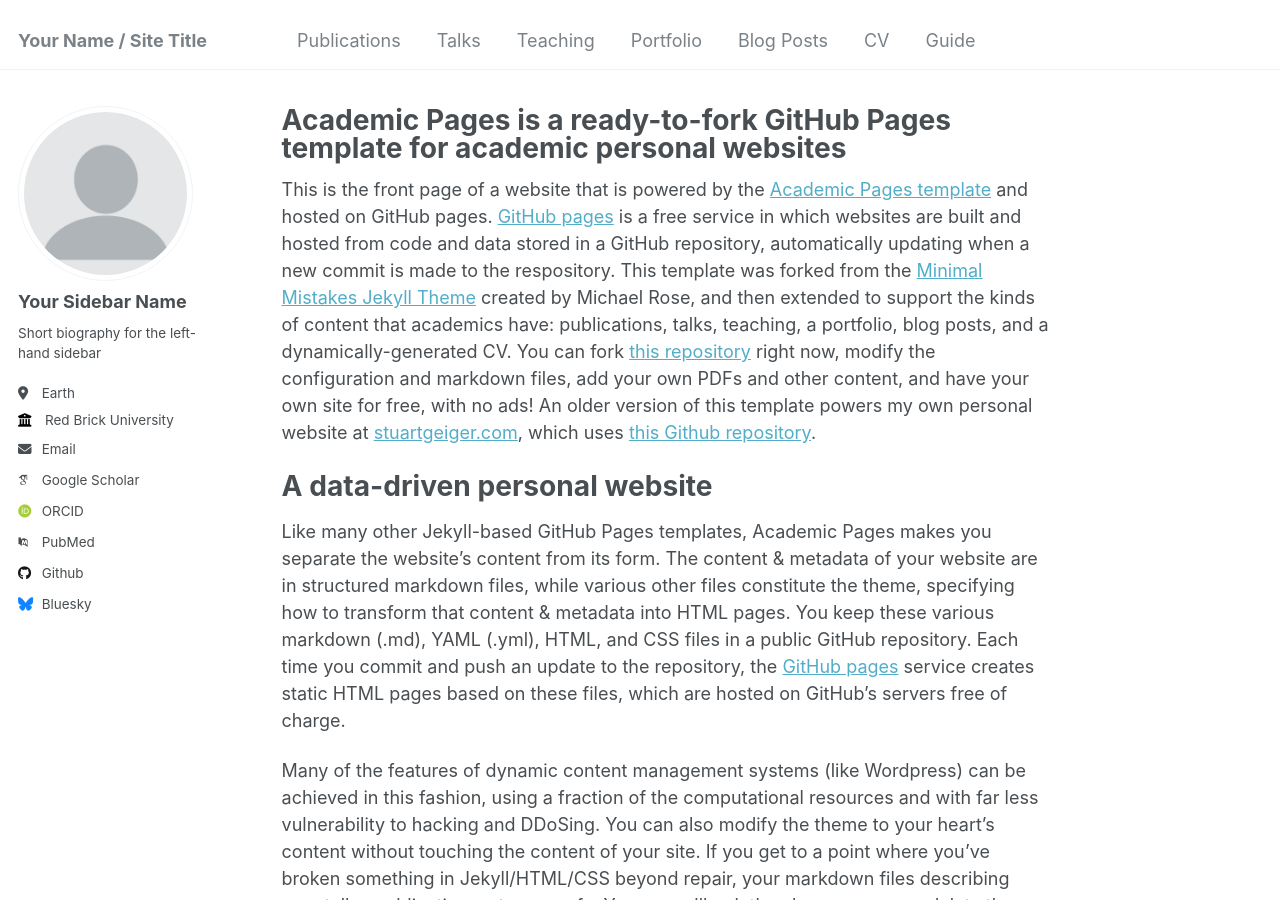
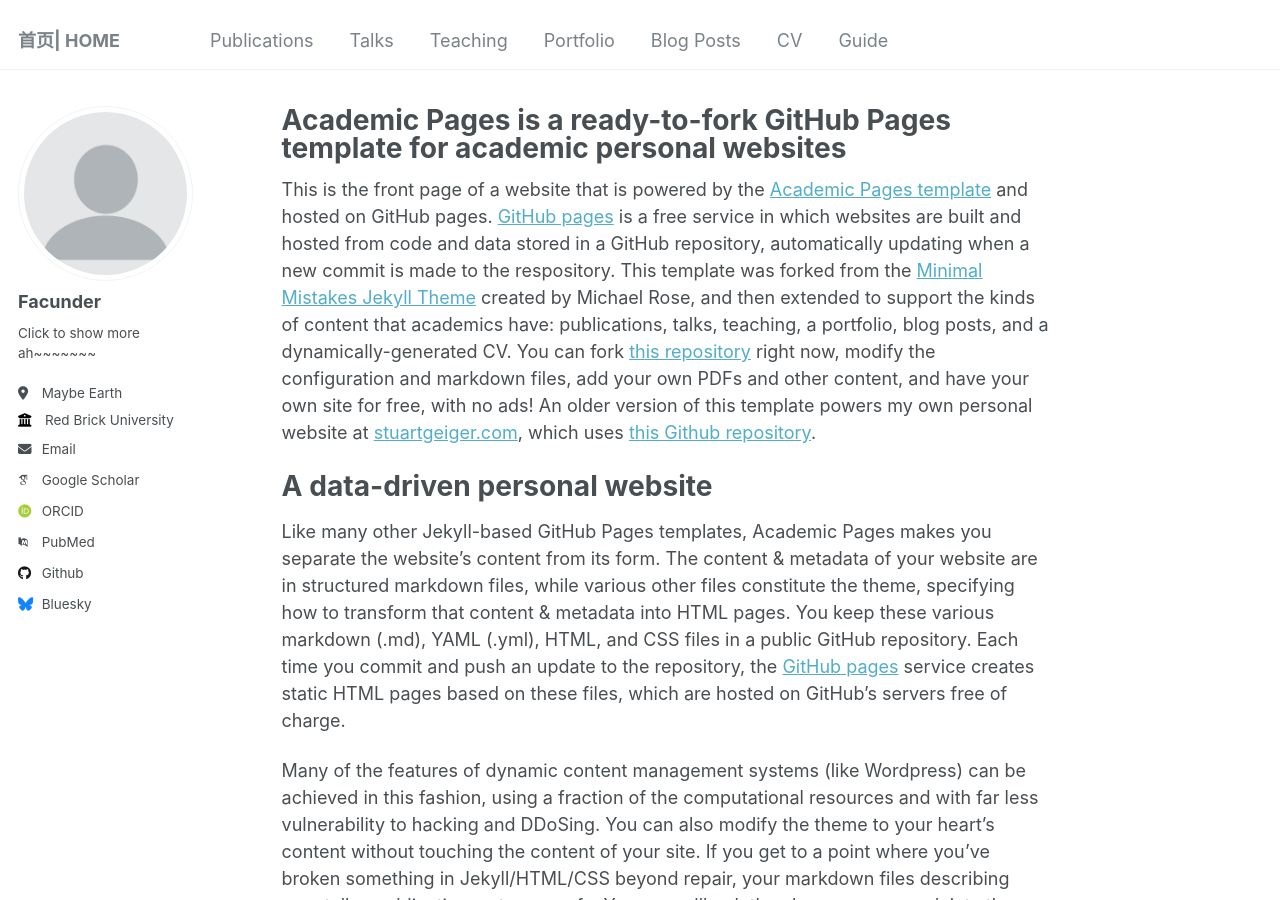
Before and after one commit to Facunder/Facunder.github.io, a Jekyll site: the page built from _pages/about.md, in a window 1280 px wide and 900 px high. Built offline with Jekyll 4.4.1, drawn with Linux system fonts in a browser that asks for light colours; some web fonts are replaced.

Commit message:
Update _config.yml

```diff
--- a/_config.yml
+++ b/_config.yml
@@ -8,7 +8,7 @@
 
 # Basic Site Settings
 locale                   : "en-US"
-title                    : "Your Name / Site Title"
+title                    : "首页| HOME"
 title_separator          : "-"
 name                     : &name "Your Name"
 description              : &description "personal description"
@@ -22,10 +22,10 @@ repository               : "academicpages/academicpages.github.io"
 author:
   # Biographic information
   avatar           : "profile.png"
-  name             : "Your Sidebar Name"
+  name             : "Facunder"
   pronouns         : # example: "she/her"
-  bio              : "Short biography for the left-hand sidebar"
-  location         : "Earth"
+  bio              : "Click to show more ah~~~~~~~"
+  location         : "Maybe Earth"
   employer         : "Red Brick University"
   uri              : # URL
   email            : "none@example.org"
```
